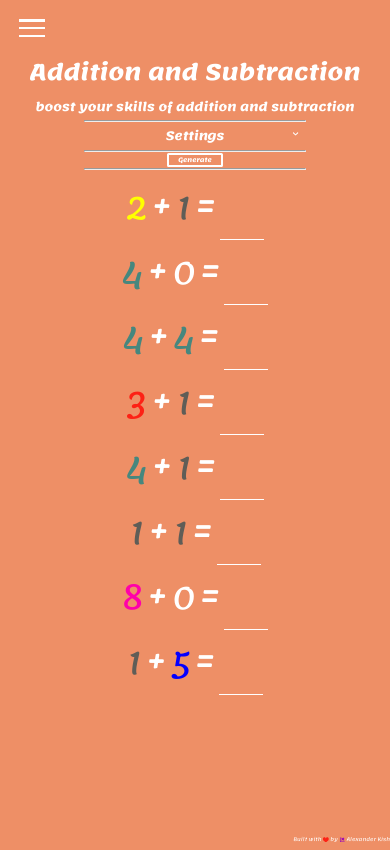
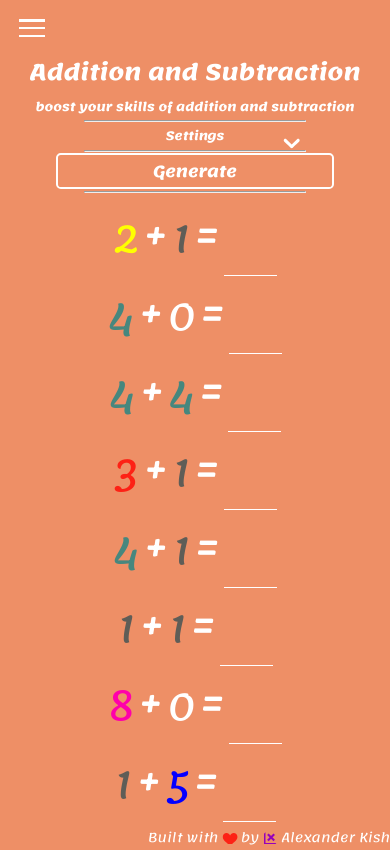
Before and after one commit to lx-kish/rithmetica, a React (Create React App) app: page /rithmetica/addition-subtraction in a window 390 px wide. Built offline with nearby package versions, Linux system fonts and the light colour scheme.

Commit message:
feat(core): add responsive layout for addition-subtraction application

```diff
--- a/src/components/addition-subtraction/settings/settings.component.jsx
+++ b/src/components/addition-subtraction/settings/settings.component.jsx
@@ -9,14 +9,15 @@ import formats from '../missing';
 
 const ProblemSettings = (props) => {
 	const [ fullState, setFullState ] = React.useState({
-		problemSettings: [
-			{
-				operation: '',
-				type: '',
-				missing: '',
-				quantity: 0
-			}
-		],
+		problemSettings: props.settings,
+		// problemSettings: [
+		// 	{
+		// 		operation: '',
+		// 		type: '',
+		// 		missing: '',
+		// 		quantity: 0
+		// 	}
+		// ],
 		display: false
 	});
 
@@ -157,8 +158,6 @@ const ProblemSettings = (props) => {
 									))}
 								</select>
 							</div>
-						</div>
-						<div className="settings__row--mobile">
 							<div className="settings__control">
 								<label htmlFor="settings-missing" className="settings__label">
 									Missing:
@@ -185,6 +184,8 @@ const ProblemSettings = (props) => {
 									))}
 								</select>
 							</div>
+						</div>
+						<div className="settings__row--mobile">
 							<div className="settings__control">
 								<label htmlFor="settings-quantity" className="settings__label">
 									Qty:
@@ -206,7 +207,6 @@ const ProblemSettings = (props) => {
 									onChange={setStateOnChange(index)}
 								/>
 							</div>
-						</div>
 							<div className="settings__control settings__control--btns">
 								<input
 									type="button"
@@ -222,6 +222,7 @@ const ProblemSettings = (props) => {
 									onClick={deleteSettings(index)}
 									title="remove line"
 								/>
+							</div>
 						</div>
 					</div>
 				))}
--- a/src/components/input-fields/number-input-field.component.jsx
+++ b/src/components/input-fields/number-input-field.component.jsx
@@ -89,6 +89,7 @@ const NumberInputField = (props) => {
 				pattern="[0-9]*"
 				inputMode="numeric"
 				name={props.name || ''}
+				defaultValue={props.value || ''}
 				className={props.className}
 				placeholder=" "
 				min={parseInt(props.min)}
--- a/src/pages/addition-subtraction/addition-subtraction.page.jsx
+++ b/src/pages/addition-subtraction/addition-subtraction.page.jsx
@@ -10,6 +10,8 @@ import Problems from '../../components/addition-subtraction/problems/problems.co
 import Footer from '../../components/footer/footer.component';
 
 import problemController from '../../components/math/problems-controller';
+
+import initialProblemSettings from './initial-problem-settings';
 
 import useTraceUpdate from '../../utils/state-update-tracer/state-update-tracer';
 
@@ -26,15 +28,16 @@ const AdditionSubtraction = (props) => {
    */
 
 	const [ fullState, setFullState ] = React.useState({
-		problemSettings: [
-			{
-				operation: 'addition',
-				type: 'up to ten',
-				missing: 'result',
-				numberOfOperands: 2,
-				quantity: 8
-			}
-		],
+		problemSettings: initialProblemSettings,
+		// problemSettings: [
+		// 	{
+		// 		operation: 'addition',
+		// 		type: 'up to ten',
+		// 		missing: 'result',
+		// 		numberOfOperands: 2,
+		// 		quantity: 8
+		// 	}
+		// ],
 		colsPerRow: 2
 	});
 
@@ -68,7 +71,7 @@ const AdditionSubtraction = (props) => {
 			<NavigationBar />
 			<Header />
 			<main className="problem__main">
-				<Settings sendData={getSettings} />
+				<Settings sendData={getSettings} settings={fullState.problemSettings}/>
 				<Problems problems={problemController(fullState.problemSettings)} columns={fullState.colsPerRow} />
 			</main>
 			<Footer />
--- /dev/null
+++ b/src/pages/addition-subtraction/initial-problem-settings.js
@@ -0,0 +1,9 @@
+module.exports = [
+  {
+    operation: 'addition',
+    type: 'up to ten',
+    missing: 'result',
+    numberOfOperands: 2,
+    quantity: 8
+  }
+];
--- a/src/styles/_collapsible.scss
+++ b/src/styles/_collapsible.scss
@@ -43,6 +43,11 @@
         height: 4rem;
         width: 4rem;
 
+        @include respond(_640-680) {
+            height: 12rem;
+            width: 12rem;
+        }
+
         &-box {
             display: inline-block;
             position: absolute;
@@ -54,6 +59,12 @@
             cursor: pointer;
 
             transition: all 0.4s ease;
+
+
+            @include respond(_640-680) {
+                height: 7rem;
+                width: 7rem;
+            }
         }
     }
 
--- a/src/styles/_footer.scss
+++ b/src/styles/_footer.scss
@@ -1,18 +1,30 @@
 .footer {
 
     margin-top: auto;
+    // font-size: $footer-font-size-main;
+
 
     &__credentials {
         margin: 0 auto;
         color: var(--color-white);
+        text-align: right;
         font-size: $footer-font-size-main;
-        text-align: right;
+
+        @include respond(_640-680) {
+            font-size: $footer-font-size-mobile;
+        }
     }
 
     &__icon {
         line-height: 100%;
         width: 2.8rem;
+        vertical-align: middle;
         height: $footer-font-size-main;
-        vertical-align: middle;
+
+        @include respond(_640-680) {
+            height: $footer-font-size-mobile;
+            width: 7rem;
+            font-size: $footer-font-size-mobile;
+        }
     }
 }
--- a/src/styles/_problem.scss
+++ b/src/styles/_problem.scss
@@ -7,6 +7,14 @@
   // font-weight: 300;
   padding: 1rem;
   // padding: 1rem 10rem;
+
+  @include respond(_640-680) {
+    width: 95vw;
+  }
+
+  @include respond(_400-440) {
+    font-size: 4rem;
+  }
 }
 
 .problem {
@@ -14,16 +22,16 @@
   margin: auto 1rem;
   font-size: 5rem;
 
-  @include respond(_600-640) {
-    font-size: 8rem;
+  @include respond(_640-680) {
+    font-size: 7rem;
   }
 
-  @include respond(_400-440) {
-    font-size: 10rem;
+  @include respond(_600-640) {
+    font-size: 12rem;
   }
 
   @include respond(_320-360) {
-    font-size: 12rem;
+    font-size: 13rem;
   }
 
   // @include respond(_0-320) {
--- a/src/styles/_settings.scss
+++ b/src/styles/_settings.scss
@@ -5,9 +5,7 @@
     // border: 2px solid var(--color-white);
     // border-radius: .5rem;
     background-color: var(--color-background);
-    // margin-bottom: 1rem;
 
-    // display: inline-block;
     min-width: 50vw;
     // width: 85vw;
     margin: 0 auto 1rem;
@@ -17,11 +15,15 @@
     flex-direction: column;
 
     // overflow-y: auto;
+
+    @include respond(_640-680) {
+      margin: 0 auto 3rem;
+    }
   }
 
   &__setting {
-    margin: .5rem;
-    // margin: .5rem 0;
+    margin: .5rem 0;
+    // margin: .5rem;
 
     display: flex;
 
@@ -30,40 +32,48 @@
     border-radius: .5rem;
 
     @include respond(_640-680) {
-      flex-direction: column;
+      // flex-direction: column;
       border-radius: 1.5rem;
-    }
+      padding: 2rem;
+      justify-content: space-between;
 
-    @include respond(_400-440) {
-      flex-direction: column;
-      border-radius: 1.5rem;
+      margin: 1.5rem 0;
     }
   }
 
   &__row--mobile {
     display: flex;
+    justify-content: space-between;
+    // justify-content: space-evenly;
+
     @include respond(_640-680) {
-      // flex-direction: column;
+      flex-direction: column;
       order: 2;
+
+      &:first-child {
+        width: 75%;
+      }
+      &:last-child {
+        justify-content: space-between;
+      }
     }
   }
 
   &__control {
     display: flex;
-    // display: inline-block;
     position: relative;
     margin: 0 1.3rem;
 
     font-size: 1.3rem;
     font-weight: bold;
     color: var(--color-white);
-    // border: 2px solid var(--color-white);
-    // border-radius: .5rem;
     background-color: var(--color-background);
 
     @include respond(_640-680) {
       flex-direction: column;
       order: 2;
+      margin: 0;
+
     }
 
     &--btns {
@@ -71,32 +81,50 @@
         flex-direction: row;
         align-self: flex-end;
         order: 1;
+        width: fit-content;
       }
     }
 
     &-btn {
       padding: 0 .7rem;
-      // padding: 0 .6rem;
-      // font-family: inherit;
+
       font-size: 2.1rem;
-      // font-weight: bold;
-      // line-height: 1.5;
-      margin-left: .2rem;
 
       border-radius: 50%;
 
       width: fit-content;
+
+      @include respond(_640-680) {
+        padding: 0 1.3rem;
+        font-size: 4.5rem;
+      }
+
+      @include respond(_400-440) {
+        padding: 0 1.8rem;
+        font-size: 7rem;
+      }
+
+      &:last-child {
+
+        margin-left: .2rem;
+
+        @include respond(_640-680) {
+          margin-left: 2rem;
+        }
+
+        @include respond(_400-440) {
+          margin-left: 3rem;
+        }
+      }
     }
   }
 
   &__label {
-    // font-size: 1.5rem;
-    // font-weight: bold;
     margin-right: 1rem;
 
-    @include respond(_600-640) {
+    @include respond(_640-680) {
       align-self: flex-start;
-      font-size: .5rem;
+      font-size: 2rem;
     }
   }
 
@@ -111,6 +139,15 @@
     border-radius: .5rem;
     background-color: var(--color-background);
 
+    @include respond(_640-680) {
+      font-size: 3.5rem;
+      // font-size: 2.5rem;
+    }
+
+    @include respond(_400-440) {
+      font-size: 4rem;
+    }
+
     &:active,
     &:focus {
       outline: none;
@@ -124,6 +161,14 @@
     border: 2px solid var(--color-white);
     border-radius: .5rem;
     background-color: var(--color-background);
+
+    @include respond(_640-680) {
+      font-size: 3.5rem;
+    }
+
+    @include respond(_400-440) {
+      font-size: 4rem;
+    }
   }
 
   &__input {
@@ -137,9 +182,10 @@
     font-weight: bold;
     color: var(--color-white);
 
-    @include respond(_360-400) {
-      border-width: .5px;
+    @include respond(_640-680) {
       width: 100%;
+      font-size: 5rem;
+      // font-size: 2.5rem;
     }
 
     &[type="number"] {
@@ -154,30 +200,19 @@
     }
   }
 
-  &__btn-group {
-
-  }
-
   &__go-btn {
-    // display: inline-block;
-    // // height: 3rem;
-    // // width: 10rem;
-    // // margin-top: 1rem;
     padding: 0 3rem;
     font-family: inherit;
     font-size: 2rem;
     font-weight: bold;
     line-height: 1.5;
 
-    // color: var(--color-white);
-    // border: 2px solid var(--color-white);
-    // border-radius: .5rem;
-    // background-color: var(--color-background);
-    // cursor: pointer;
+    @include respond(_640-680) {
+      width: 75%;
+      font-size: 5rem;
+      border-radius: 1.5rem;
 
-    // &:active,
-    // &:focus {
-    //   outline: none;
-    // }
+      line-height: 2;
+    }
   }
 }
--- a/src/styles/_variables.scss
+++ b/src/styles/_variables.scss
@@ -63,3 +63,4 @@ $component-pad-horizontal: 1rem;
 $component-pad-vertical: .5rem;
 
 $footer-font-size-main: 1.6rem;
+$footer-font-size-mobile: 4rem;
```
Also changed, not shown: src/pages/addition-subtraction/problems.js (deleted, +0 -158 lines). Lines whose indentation alone changed are shown as unchanged.
